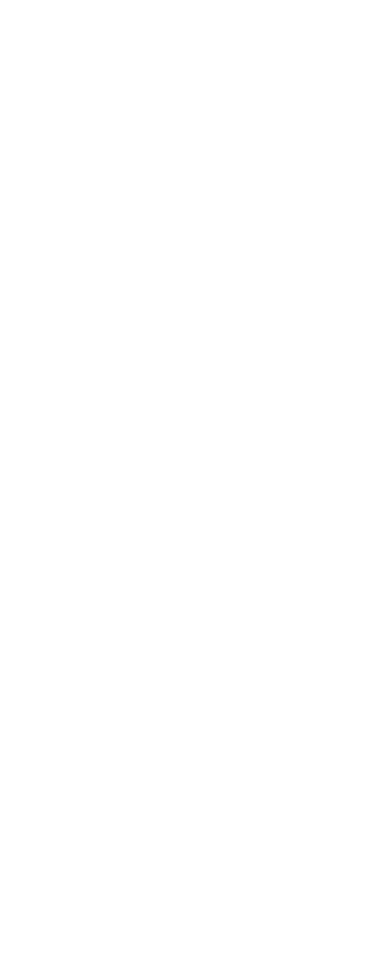
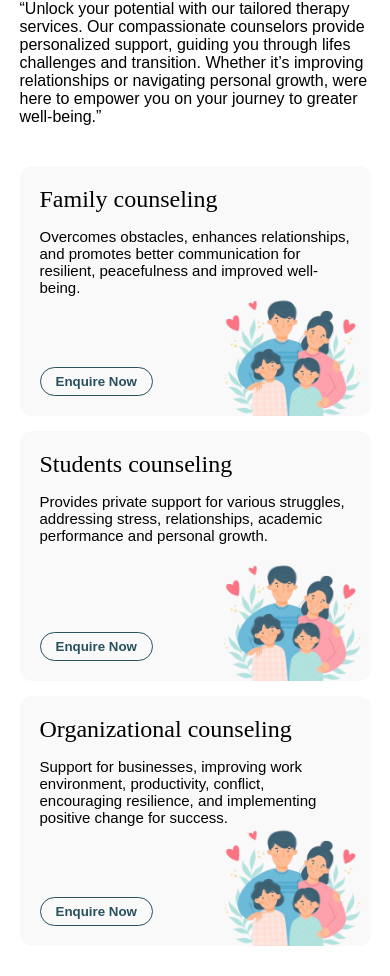
Before and after one commit to alphazenesolutions/Trance, a React (Create React App) app: page / in a window 390 px wide. Shown: the part 1325-2301 px from the top of the page. Before the commit the page ends 1242 px from the top, so only its background shows below. Built offline with nearby package versions, Linux system fonts and the light colour scheme.

Commit message:
personalized section over

```diff
--- a/src/Components/HomeComp/HomeGrid/HomeGrid.css
+++ b/src/Components/HomeComp/HomeGrid/HomeGrid.css
@@ -197,6 +197,11 @@
 
 @media only screen and (max-width: 600px) {
     .gridOne {
+        display: none;
+    }
+
+    .gridTwo {
         grid-template-columns: repeat(1, 1fr);
+        row-gap: 15px;
     }
 }
--- a/src/Components/HomeComp/HomeGrid/HomeGrid.jsx
+++ b/src/Components/HomeComp/HomeGrid/HomeGrid.jsx
@@ -36,7 +36,7 @@ const HomeGrid = () => {
           <CardOne
             Heading="Family counseling"
             description="Overcomes obstacles, enhances relationships, and promotes better communication for resilient, peacefulness and improved well-being."
-            button="Lorem Ipsum Text"
+            button="Enquire Now"
             descClass="cardOneDesc"
             classImage="cardTwoImg"
             image={cardTwoImg}
@@ -44,7 +44,7 @@ const HomeGrid = () => {
           <CardOne
             Heading="Students counseling"
             description="Provides private support for various struggles, addressing stress, relationships, academic performance and personal growth."
-            button="Lorem Ipsum Text"
+            button="Enquire Now"
             descClass="cardOneDesc"
             classImage="cardTwoImg"
             image={cardTwoImg}
@@ -52,7 +52,7 @@ const HomeGrid = () => {
           <CardOne
             Heading="Organizational counseling"
             description="Support for businesses, improving work environment, productivity, conflict, encouraging resilience, and implementing positive change for success."
-            button="Lorem Ipsum Text"
+            button="Enquire Now"
             descClass="cardOneDesc"
             classImage="cardTwoImg"
             image={cardTwoImg}
--- a/src/Components/Reusable/CardOne/CardOne.css
+++ b/src/Components/Reusable/CardOne/CardOne.css
@@ -15,18 +15,22 @@
 .cardOne h1 {
     font-size: 25px;
     margin-bottom: 25px;
+    font-weight: 500;
+    font-family: var(--secondayFont);
 }
 
 .cardOnePara {
     width: 50%;
-    font-size: 14px;
+    font-size: 15px;
     font-weight: 500;
+    font-family: var(--tertiaryFont);
 }
 
 .cardOneDesc {
     width: 100%;
-    font-size: 14px;
+    font-size: 15px;
     font-weight: 500;
+    font-family: var(--tertiaryFont);
 }
 
 .cardOne button {
@@ -50,3 +54,23 @@
     right: 0px;
     bottom: 0px;
 }
+
+@media only screen and (max-width: 600px) {
+    .cardTwoImg {
+        height: 120px;
+    }
+
+    .cardOne h1 {
+        margin-bottom: 15px;
+        font-size: 24px;
+    }
+
+    .cardOne button {
+        padding: 6px 15px;
+    }
+
+    .cardOne {
+        padding: 20px;
+        height: 250px;
+    }
+}
--- a/src/Pages/Home.jsx
+++ b/src/Pages/Home.jsx
@@ -23,6 +23,7 @@ const Home = () => {
       <div className="mobileHandler">
         <HomeMobileBanner />
         <HomeSwiper />
+        <HomeGrid />
       </div>
     </div>
   );
```
